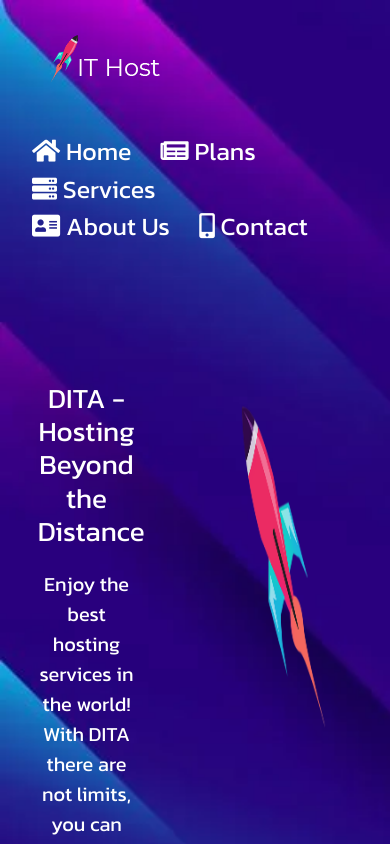
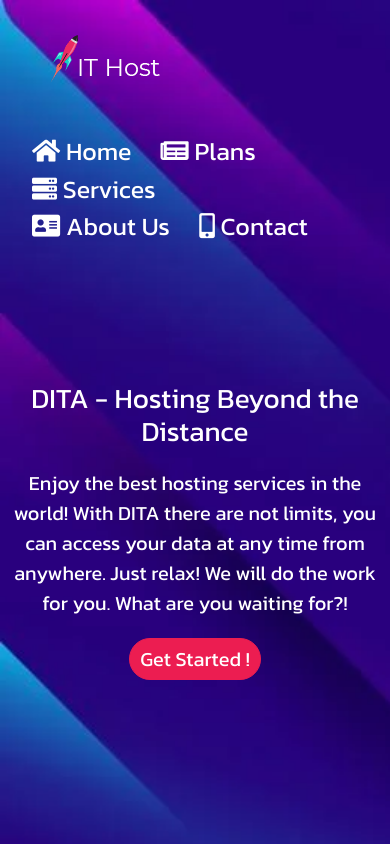
Before and after one commit to TamaCode/DITA_website, a plain HTML site: page index.html in a window 390 px wide. Shown: the top 844 px of the page. Drawn offline with nearby package versions, Linux system fonts and the light colour scheme.

Commit message:
Se hace responsive el Header del sitio web

```diff
--- a/scss/componentes/_header.scss
+++ b/scss/componentes/_header.scss
@@ -48,11 +48,12 @@ header {
     display: flex;
     flex-direction: row;
     justify-content: center;
+    flex-wrap: wrap;
     padding: 80px 0px;
 
     .header-text-content {
-      width: 25%;
-      height: auto;
+      width: 450px;
+      height: 450px;
       text-align: center;
 
       p {
@@ -65,16 +66,16 @@ header {
         font-family: 'Kanit', sans-serif;
       }
     }
-  }
 
-  .dita-logo-content {
-    width: 30%;
-    height: auto;
-    margin-left: 100px;
+    .dita-logo-content {
+      width: fit-content;
+      height: fit-content;
+      margin-left: 100px;
 
-    .dita-logo {
-      height: 450px;
-      width: 100%;
+      .dita-logo {
+        height: 450px;
+        width: 450px;
+      }
     }
   }
 
```
Also changed, not shown: css/style.css, 2 other files.
